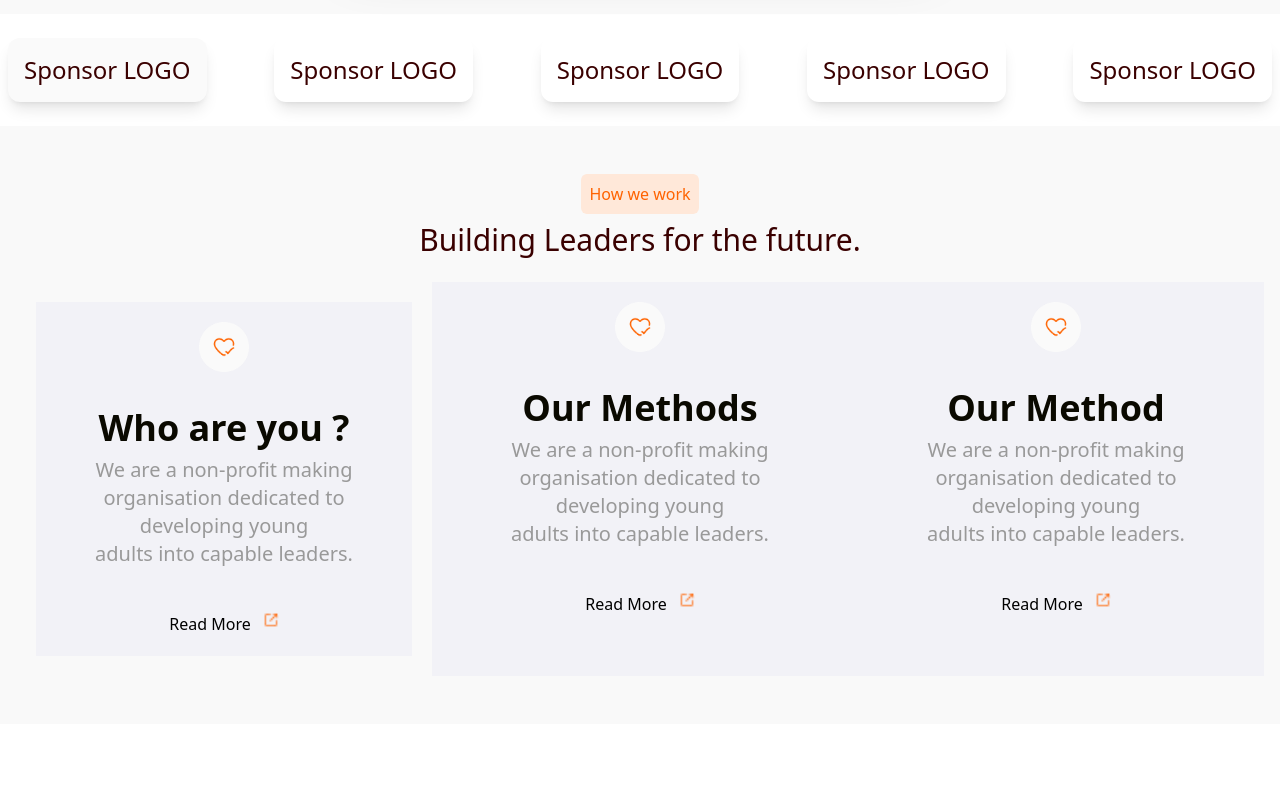
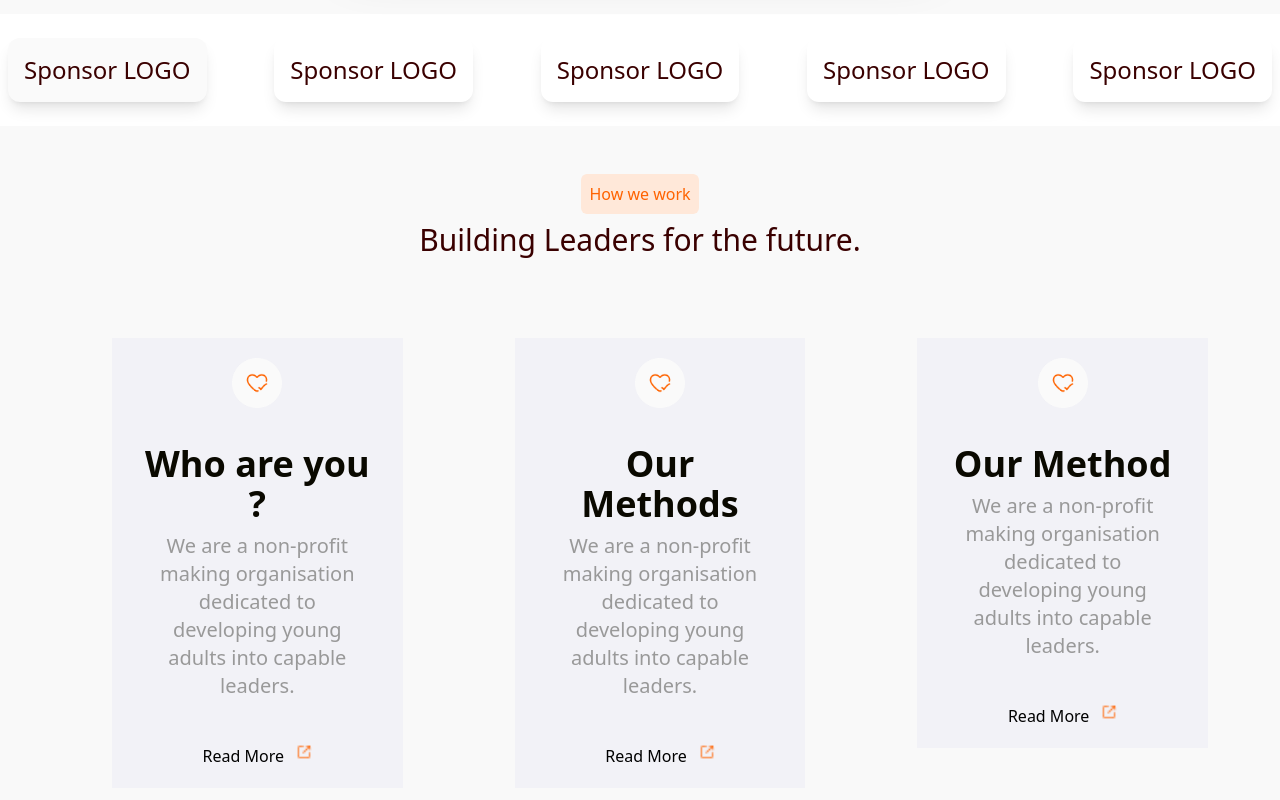
Before and after one commit to Developerfiyin/LLE-website, a React (Vite) app: page / in a window 1280 px wide. Shown: the part 2024-2824 px from the top of the page. Before the commit the page ends 2748 px from the top, so only its background shows below. Built offline with nearby package versions, Linux system fonts and the light colour scheme.

Commit message:
styled div with grid

```diff
--- a/src/Components/vision.jsx
+++ b/src/Components/vision.jsx
@@ -6,14 +6,14 @@ const vision = () => {
   return (
     <div className='py-12 bg-[#f9f9f9] p-4 flex flex-col'>
 
-          <div className='flex flex-col justify-center items-center '>
+          <div className='flex flex-col justify-evenly items-center '>
               <p className='bg-[#ffe8d9] text-[#ff6300] rounded-md p-2 mb-2'>How we work</p>
               <h2 className='text-3xl font-medium text-[#3a0000] mb-6'>Building Leaders for the future.</h2>
 
 
-                       <div className='grid grid-cols-3'>
-                         <div className=' p-5  text-center' >
-                          <div className='bg-[#f2f2f7] flex flex-col lg:grid-cols-3 items-center gap-7 p-5 '>
+                       <div className='grid md:grid-cols-3 ml-10 rounded-lg'>
+                         <div className='p-14' >
+                          <div className='bg-[#f2f2f7] flex flex-col items-center gap-7 p-5 text-center'>
                            <img src={Frame43} alt="THE FRAME FOR THE VISION (ORANGE)" width={50}  />
                          <div className='m-2'>
                          <h5 className='text-[#0a0900] font-semibold text-4xl'>Who are you ?</h5>
@@ -27,7 +27,7 @@ const vision = () => {
                           </div>
 
 
-
+                              <div className='p-14'>
                          <div className='bg-[#f2f2f7] flex flex-col p-5 gap-7 items-center text-center' >
                          <img src={Frame43} alt="THE FRAME FOR THE VISION (ORANGE)" width={50}  />
                          <div className='m-2'>
@@ -39,8 +39,9 @@ const vision = () => {
                         <img src={linksquare} alt="THE LINK SQUARE IMAGE" className='size-4' />
                         </div>
                          </div>
+                           </div>
 
-
+                            <div className='p-14'>
                          <div className='bg-[#f2f2f7] flex flex-col p-5 gap-7 items-center text-center' >
                          <img src={Frame43} alt="THE FRAME FOR THE VISION (ORANGE)" width={50}  />
                          <div className='m-2'>
@@ -53,6 +54,7 @@ const vision = () => {
                         </div>
                          </div>
                        </div>
+                       </div>
           </div>
 
         </div>
```
